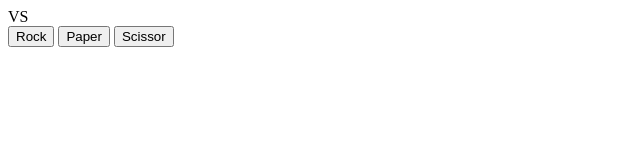
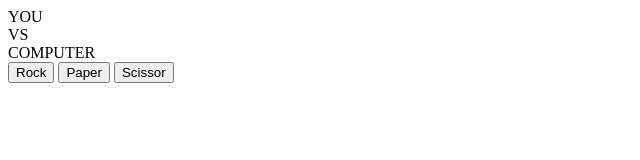
Before and after one commit to Danilo-Giannone/odin-rock-paper-scissor, a plain HTML site: page index.html in a window 1280 px wide. Shown: the whole page, without its empty margins (0-640 px from the left). Drawn offline with Linux system fonts and the light colour scheme.

Commit message:
add more elements to the UI

```diff
--- a/index.html
+++ b/index.html
@@ -9,9 +9,15 @@
 <body>
     <div id="container">
         <div class="scores">
-            <div class="score" id="human"></div>
+            <div class="humanPart">
+                <div class="text">YOU</div>
+                <div class="score" id="human"></div>
+            </div>
             <div class="vs">VS</div>
-            <div class="score" id="computer"></div>
+            <div class="computerPart">
+                <div class="text">COMPUTER</div>
+                <div class="score" id="computer"></div>
+            </div>
         </div>
         <button id="rock">Rock</button>
         <button id="paper">Paper</button>
```
